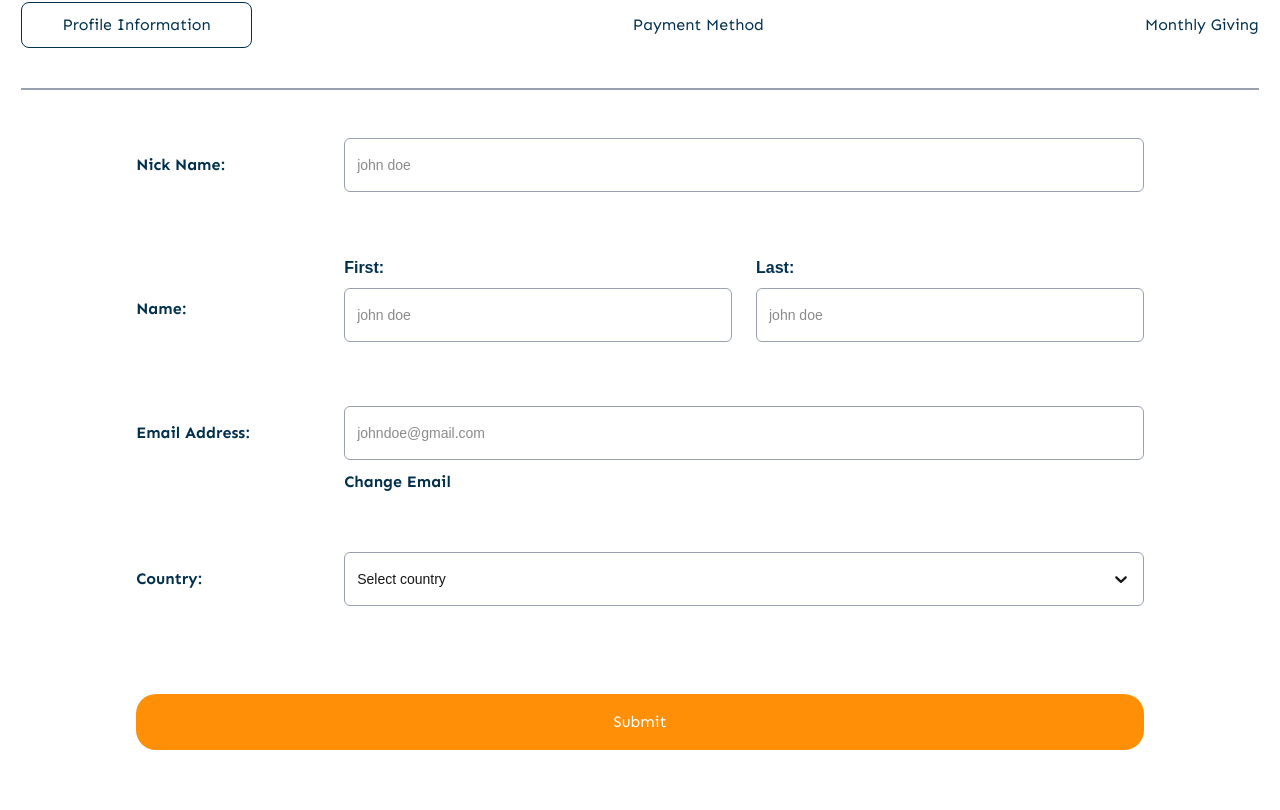
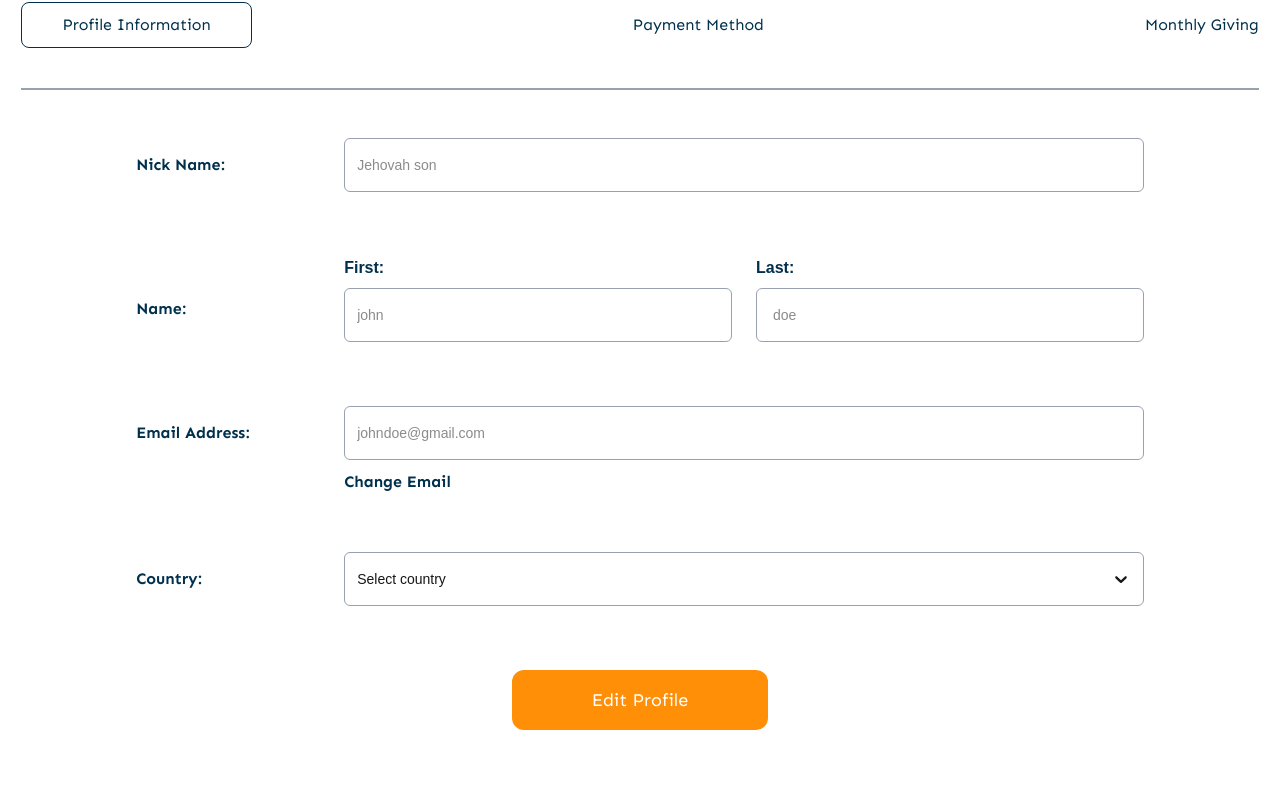
Before and after one commit to Goodtech001/give-a-meal, a Next.js app: page /profile in a window 1280 px wide. Shown: the part 570-1380 px from the top of the page. Built offline with nearby package versions, Linux system fonts and the light colour scheme; some icons are missing.

Commit message:
`Added Subscribe component and updated ProfileInfo component with new placeholder values and button styles`

```diff
--- a/app/profile/page.tsx
+++ b/app/profile/page.tsx
@@ -1,4 +1,5 @@
 "use client";
+import Subscribe from "@/layout/subscribe";
 import MonthlyGiving from "@/section/profilepage/montly-giving";
 import PaymentMethod from "@/section/profilepage/payment-method";
 import ProfilePageHeroSection from "@/section/profilepage/profile-hero-section";
@@ -65,6 +66,7 @@ export default function ProfilePage() {
           </div>
         </div>
       </div>
+      <Subscribe />
     </div>
   );
 }
--- a/section/profilepage/profile-info.tsx
+++ b/section/profilepage/profile-info.tsx
@@ -30,7 +30,7 @@ export default function ProfileInfo() {
             <div className="flex flex-col w-full">
               <input
                 type="text"
-                placeholder="john doe"
+                placeholder="Jehovah son"
                 className="w-full px-3 py-4 text-sm rounded-md border border-gray-400 focus:outline-none focus:ring-1 focus:ring-[#00304c]"
               />
             </div>
@@ -57,7 +57,7 @@ export default function ProfileInfo() {
 
                 <input
                   type="text"
-                  placeholder="john doe"
+                  placeholder="john"
                   className="w-full px-3 py-4 text-sm rounded-md border border-gray-400 focus:outline-none focus:ring-1 focus:ring-[#00304c]"
                 />
               </div>
@@ -70,7 +70,7 @@ export default function ProfileInfo() {
 
                 <input
                   type="text"
-                  placeholder="john doe"
+                  placeholder=" doe"
                   className="w-full px-3 py-4 text-sm rounded-md border border-gray-400 focus:outline-none focus:ring-1 focus:ring-[#00304c]"
                 />
               </div>
@@ -141,16 +141,23 @@ export default function ProfileInfo() {
           </div>
         </div>
 
-        <button
-          type="submit"
-          className="btn-secondary btn w-full mt-6 font cursor-pointer"
-        >
-          <span>Submit</span>
-        </button>
+        {/* button */}
+
+        <div className="flex justify-center items-center">
+          <button
+            type="submit"
+            className="btn-secondary w-full md:w-auto md:px-20 py-4  rounded-xl text-lg text-white cursor-pointer
+             transition-transform transition-colors duration-300 font ease-in-out
+             hover:scale-105"
+          >
+            <span>Edit Profile</span>
+          </button>
+        </div>
       </form>
     </div>
   );
 }
+
 type Option = {
   value: string;
   label: string;
@@ -161,9 +168,9 @@ const formatOptionLabel = (option: Option) => (
     <Image
       src={option.flag}
       alt={option.label}
-      width={20}
-      height={20}
-      className="rounded-sm object-cover"
+      width={25}
+      height={25}
+      className="rounded-full object-cover"
     />
     <span>{option.label}</span>
   </div>
--- a/types/country-selct.ts
+++ b/types/country-selct.ts
@@ -16,6 +16,11 @@ export const countryOptions = [
     label: "United Kingdom",
     flag: "https://flagcdn.com/w40/gb.png",
   },
+  {
+    value: "Canada",
+    label: "Canada",
+    flag: "https://flagcdn.com/w40/ca.png",
+  },
 ];
 
 // export const countryOptions = [
```
